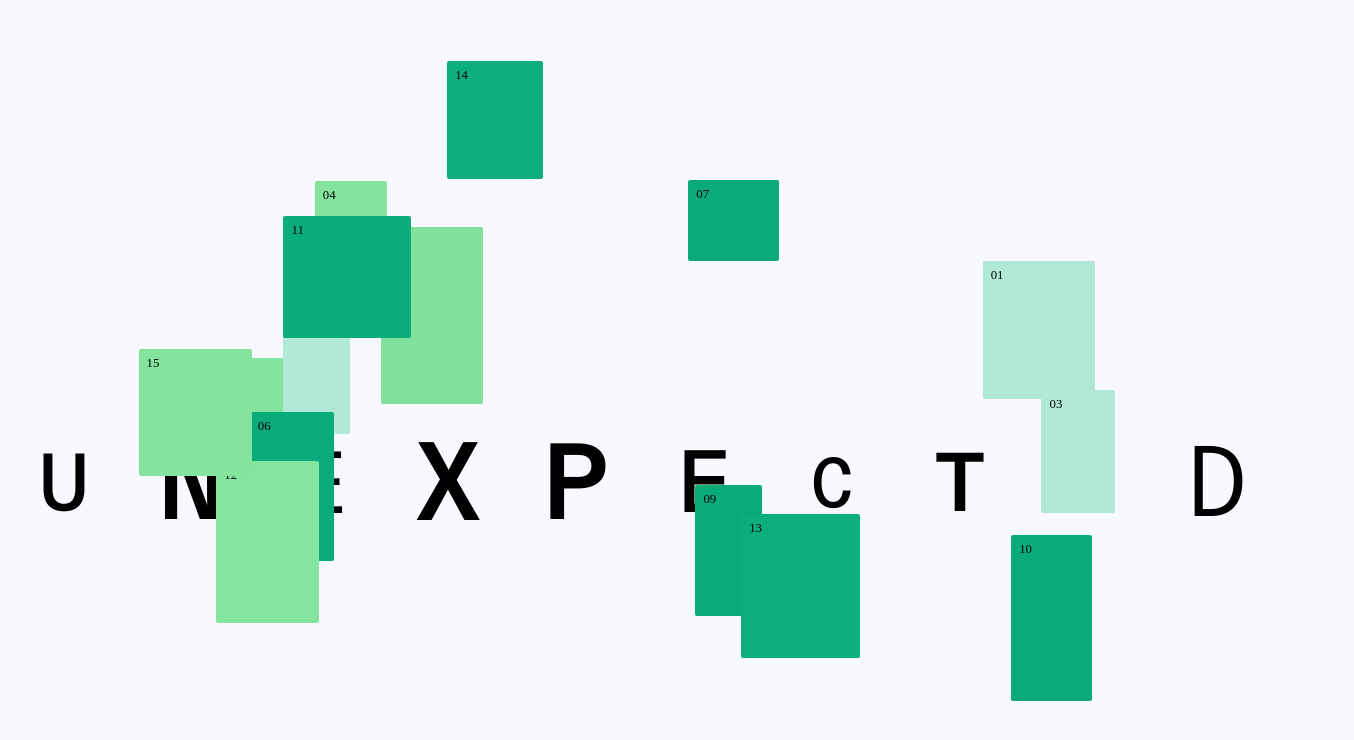
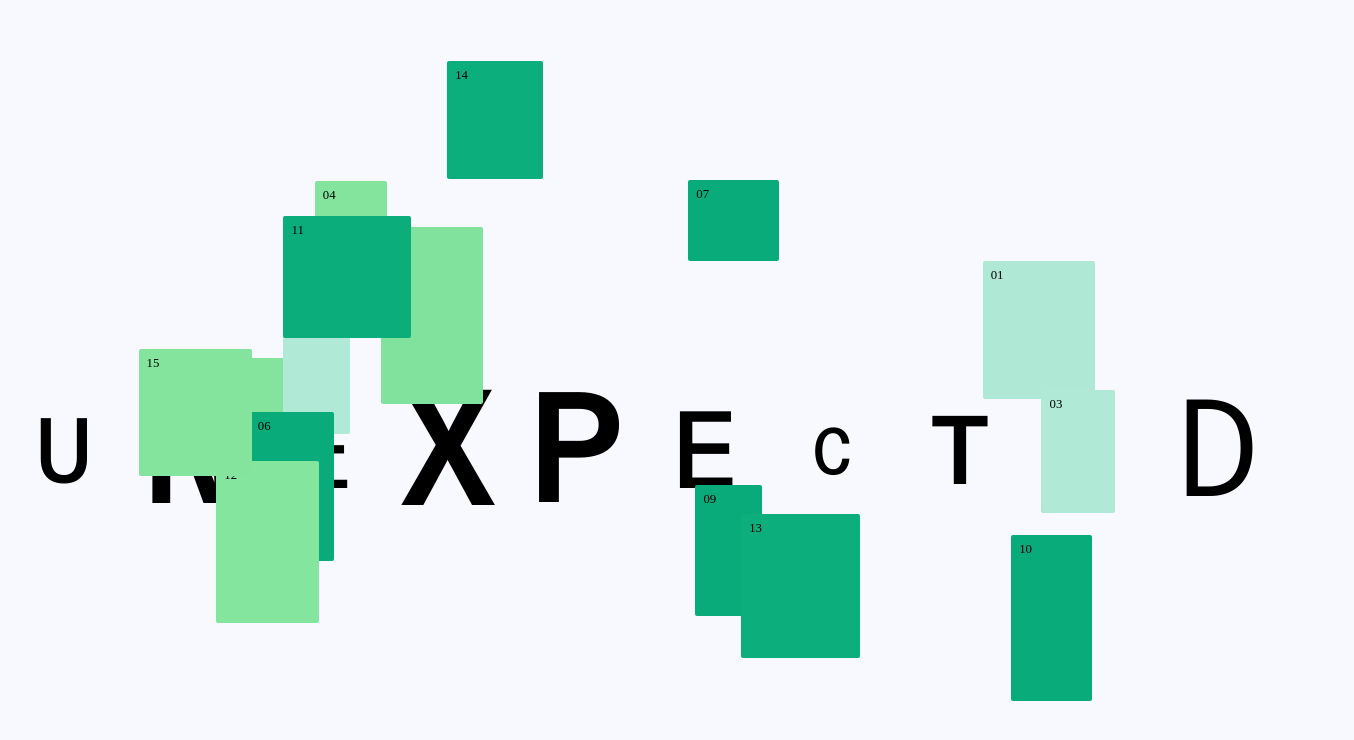
Before and after one commit to yyyzzx/unexpectation, a plain HTML site: page index.html in a window 1280 px wide. Shown: the whole page, 1354 px wide, since content can reach past the window. Drawn offline with Linux system fonts and the light colour scheme; a web font is replaced by a local one.

Commit message:
heading size

```diff
--- a/script.js
+++ b/script.js
@@ -53,11 +53,10 @@ function updateTime() {
 
     for (let letter of letters) {
         let randomWeight = 200 + Math.random() * (700 - 200);
-        // let randomSlant = -15 + Math.random() * 15;
-        let randomSize = 5 + Math.random() * (10 - 5);
+        let randomSize = 0.8 + Math.random() * (3.2 - 0.8);
 
         letter.style.fontVariationSettings = "'wght'" + randomWeight;
-        letter.style.fontSize = randomSize + "vw";
+        letter.style.transform = "scale(" + randomSize + ")";
         letter.style.transition = "2s";
     }
 }
--- a/style.css
+++ b/style.css
@@ -33,7 +33,7 @@ body {
 .heading div {
     position: relative;
     font-family: "DiatypeMono";
-    font-size: 10vw;
+    font-size: 5vw;
     width: 10vw;
     height: fit-content;
     display: flex;
```
